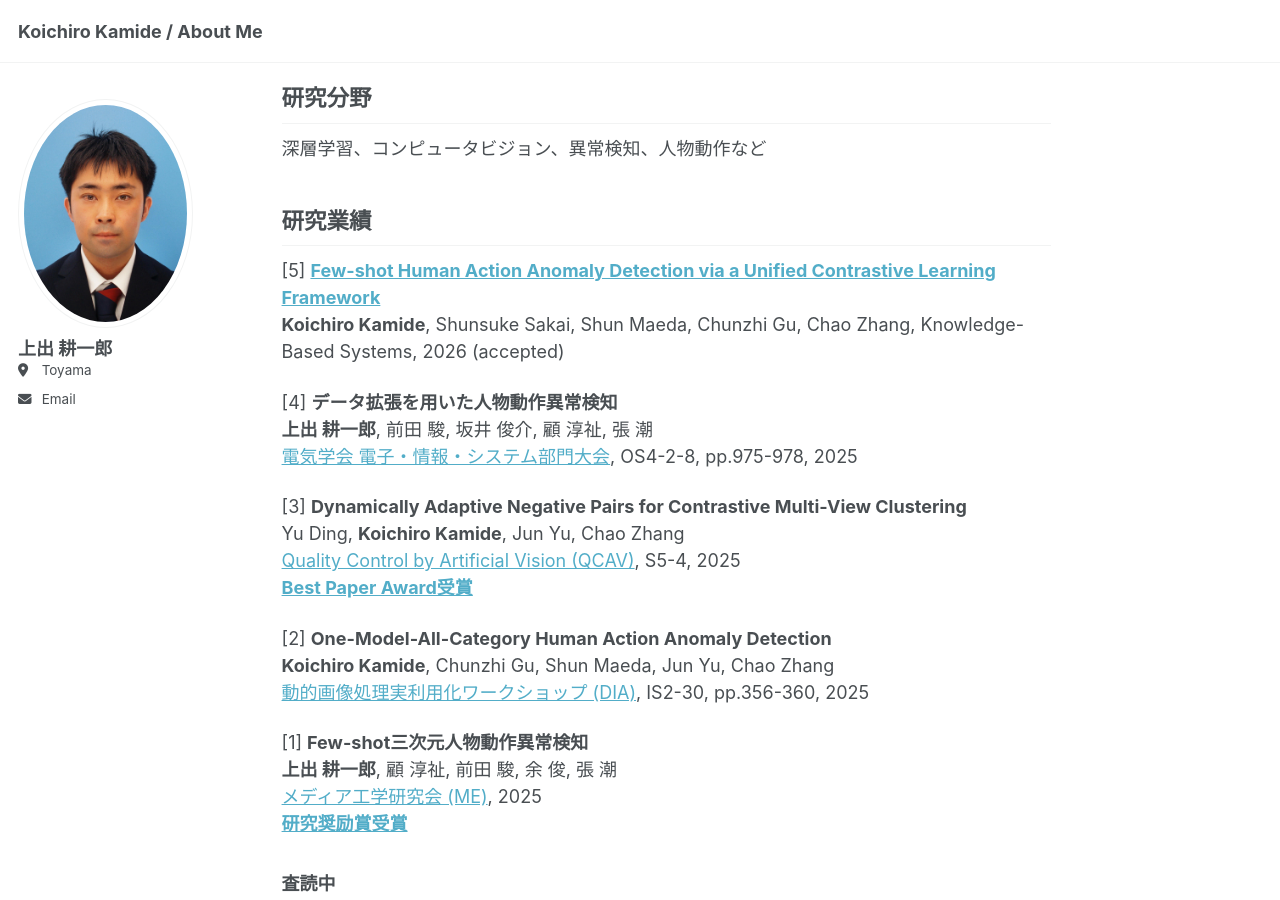
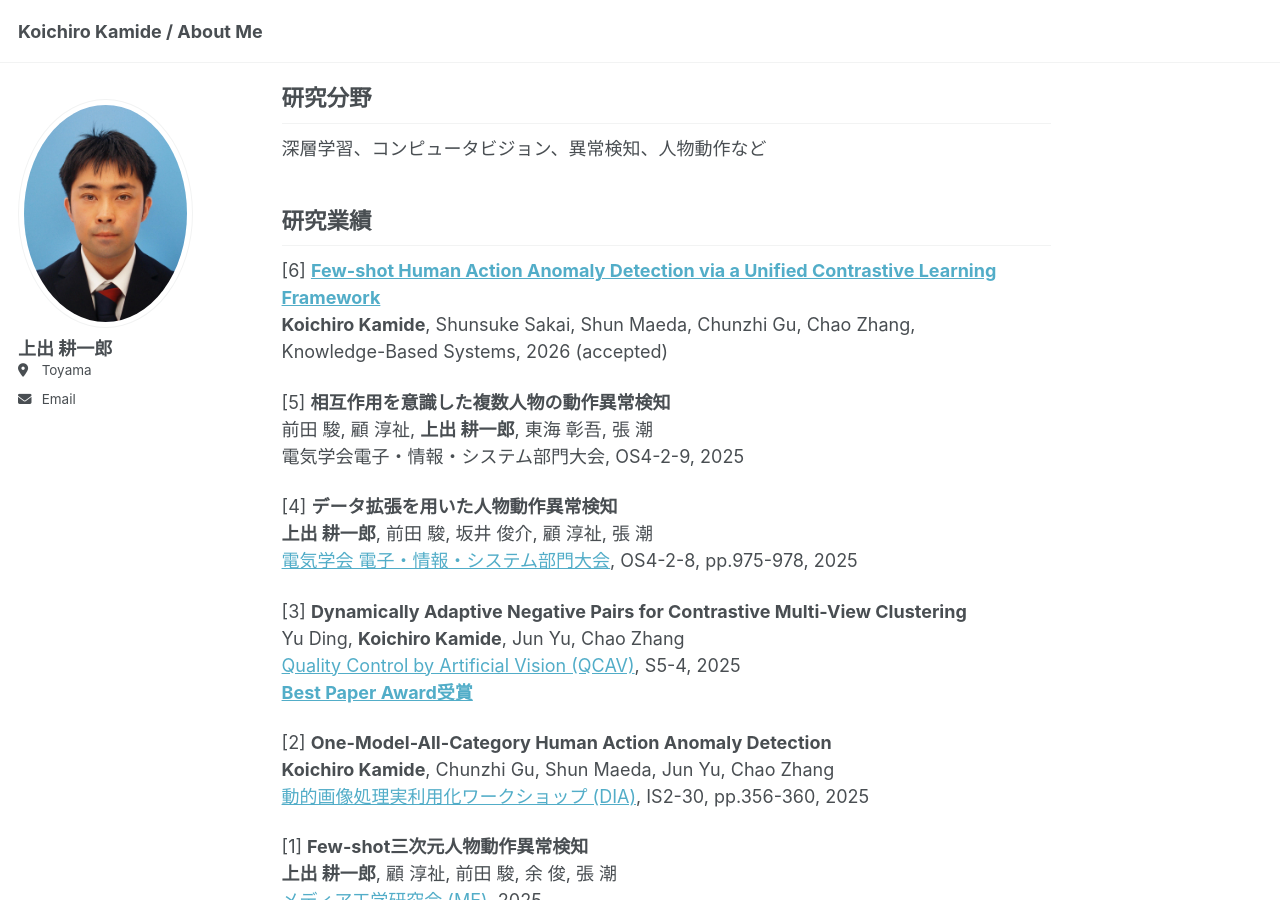
Before and after one commit to koichiro-kamide/koichiro-kamide.github.io, a Jekyll site: the page built from _pages/about.md, in a window 1280 px wide and 900 px high, scrolled down 321 px. Built offline with Jekyll 4.4.1, drawn with Linux system fonts in a browser that asks for light colours.

Commit message:
Add Domestic conference.

```diff
--- a/_pages/about.md
+++ b/_pages/about.md
@@ -39,8 +39,13 @@ redirect_from:
 
 
 ## 研究業績
-[5] [**Few-shot Human Action Anomaly Detection via a Unified Contrastive Learning Framework**](https://www.sciencedirect.com/science/article/pii/S0950705125021689)
-**Koichiro Kamide**, Shunsuke Sakai, Shun Maeda, Chunzhi Gu, Chao Zhang, Knowledge-Based Systems, 2026 (accepted)
+[6] [**Few-shot Human Action Anomaly Detection via a Unified Contrastive Learning Framework**](https://www.sciencedirect.com/science/article/pii/S0950705125021689)
+**Koichiro Kamide**, Shunsuke Sakai, Shun Maeda, Chunzhi Gu, Chao Zhang,
+Knowledge-Based Systems, 2026 (accepted)
+
+[5] **相互作用を意識した複数人物の動作異常検知**
+前田 駿, 顧 淳祉, **上出 耕一郎**, 東海 彰吾, 張 潮
+電気学会電子・情報・システム部門大会, OS4-2-9, 2025
 
 [4] **データ拡張を用いた人物動作異常検知**
 **上出 耕一郎**, 前田 駿, 坂井 俊介, 顧 淳祉, 張 潮
```
